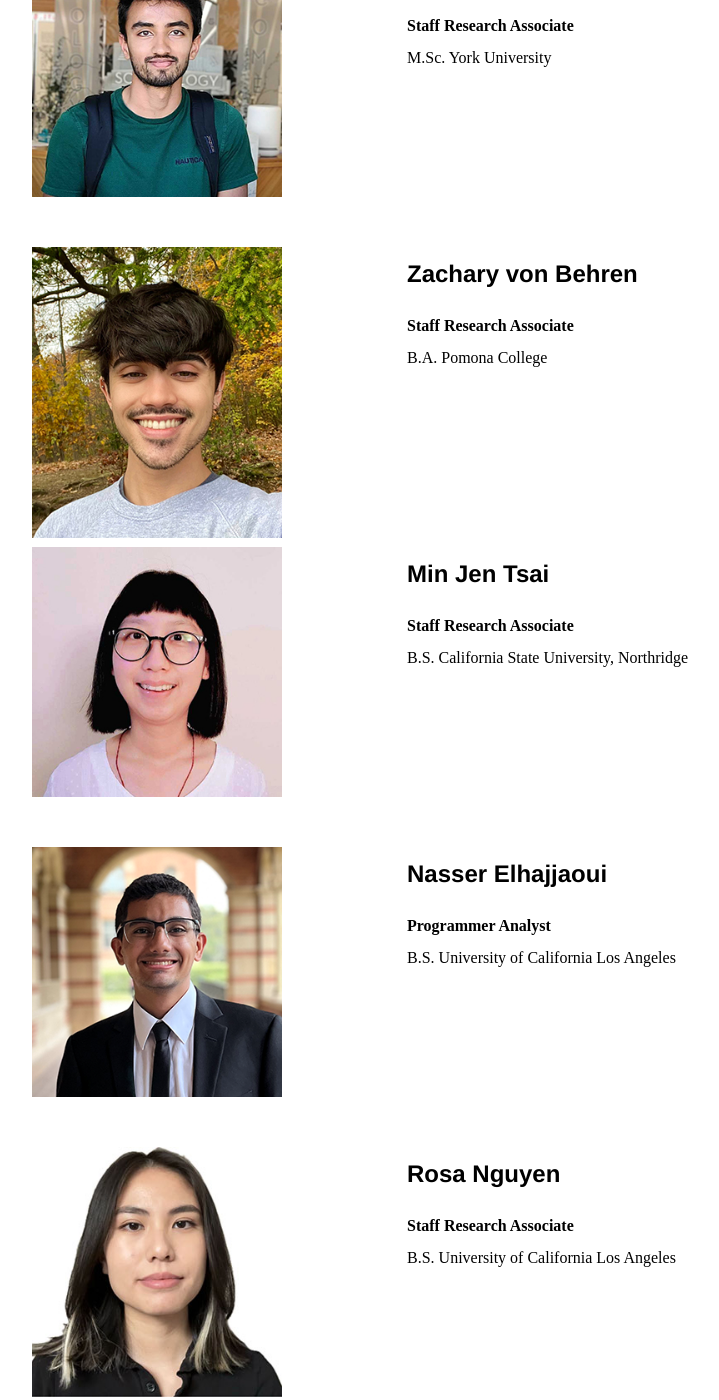
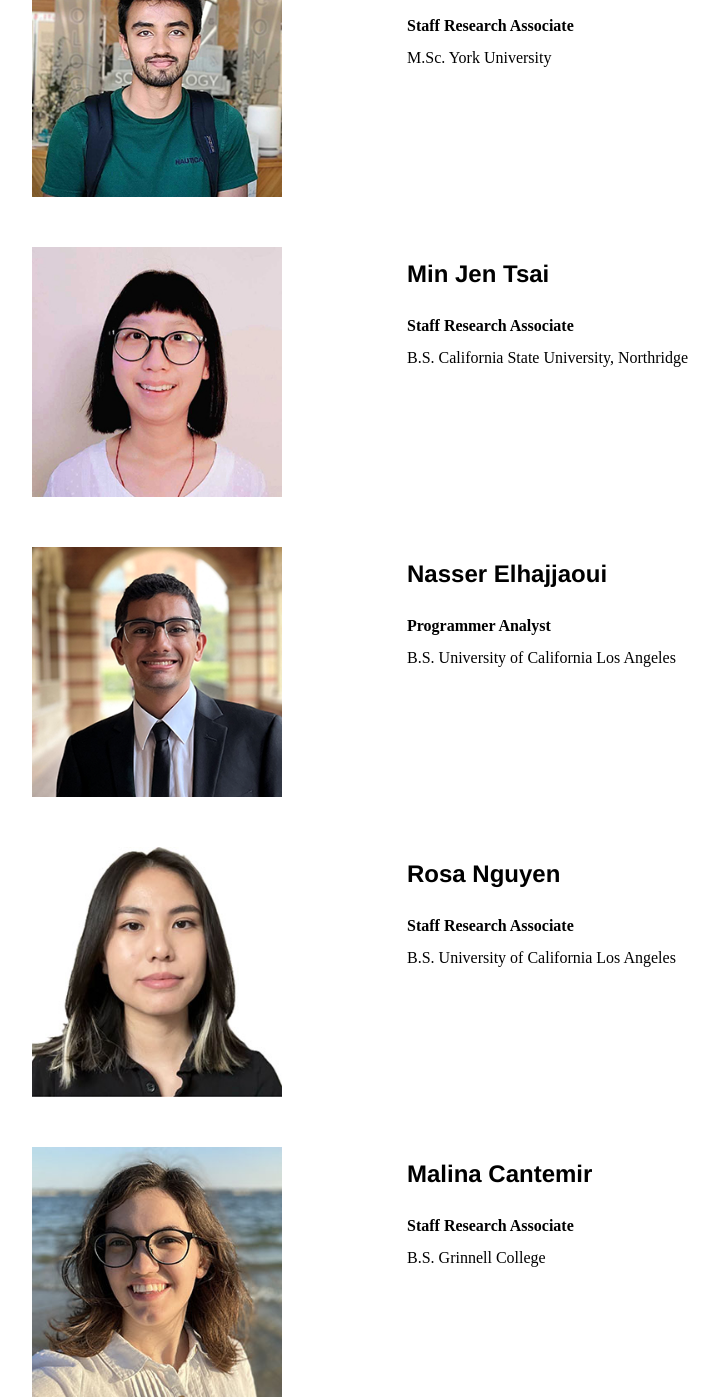
Before and after one commit to luogenomics/luogenomics.github.io, a Jekyll site: the page built from people/index.html, in a window 1280 px wide and 1400 px high, scrolled down 2152 px. Shown: the whole window, without its empty margins (233-952 px from the left). Built offline with Jekyll 4.4.1, drawn with Linux system fonts in a browser that asks for light colours; some of the changed text lies outside the part shown.

Commit message:
Update index.html

```diff
--- a/people/index.html
+++ b/people/index.html
@@ -110,20 +110,6 @@ title: Luo Lab People
   <div class="hugespacer"></div>
   <div class="peoplemediabox pull-left">
     <a href="">
-      <img width=250 class="projectmedia" src="ZachvonBehren.jpeg" >
-    </a>
-  </div>
-  <div class="projecttextbox pull-left" style="line-height:100%">
-    <p><h2>Zachary von Behren</h2>
-    <br><strong>Staff Research Associate</strong><br>
-    <br> B.A. Pomona College </a></p>
-  </div>
-</div>
-
-<div class="peoplebox">
-  <div class="hugespacer"></div>
-  <div class="peoplemediabox pull-left">
-    <a href="">
       <img width=250 class="projectmedia" src="MinJenTsai.jpg" >
     </a>
   </div>
@@ -166,6 +152,20 @@ title: Luo Lab People
   <div class="hugespacer"></div>
   <div class="peoplemediabox pull-left">
     <a href="">
+      <img width=250 class="projectmedia" src="MalinaCantemir.jpg" >
+    </a>
+  </div>
+  <div class="projecttextbox pull-left" style="line-height:100%">
+    <p><h2>Malina Cantemir</h2>
+    <br><strong>Staff Research Associate</strong><br>
+    <br> B.S. Grinnell College </a></p>
+  </div>
+</div>
+
+<div class="peoplebox">
+  <div class="hugespacer"></div>
+  <div class="peoplemediabox pull-left">
+    <a href="">
       <img width=250 class="projectmedia" src="ShreyaKakhandiki.jpg" >
     </a>
   </div>
@@ -190,11 +190,26 @@ title: Luo Lab People
   </div>
 </div>
 
+<div class="peoplebox">
+  <div class="hugespacer"></div>
+  <div class="peoplemediabox pull-left">
+    <a href="">
+      <img width=250 class="projectmedia" src="SoobinLim.jpg" >
+    </a>
+  </div>
+  <div class="projecttextbox pull-left" style="line-height:100%">
+    <p><h2>Soobin Lim</h2>
+    <br><strong>Undergraduate Student</strong><br>
+    <br> University of California Los Angeles </a></p>
+  </div>
+</div>
+
 <div class="alumnibox">
   <div class="hugespacer"></div>
   <p><h1>Luo Lab Alumni</h1></p>
   <p><br><h2>Elise Parsaee</h2><strong>Research Assistant 2021-2022</strong></p>
   <p><br><h2>Kevin Abuhanna</h2><strong>Staff Research Associate 2021-2023</strong></p>
   <p><br><h2>Mari Williams</h2><strong>Research Assistant 2021-2023</strong></p>
+  <p><br><h2>Zachary von Behren</h2><strong>Staff Research Associate 2023-2024</strong></p>
   <div class="hugespacer"></div>
 </div>
```
